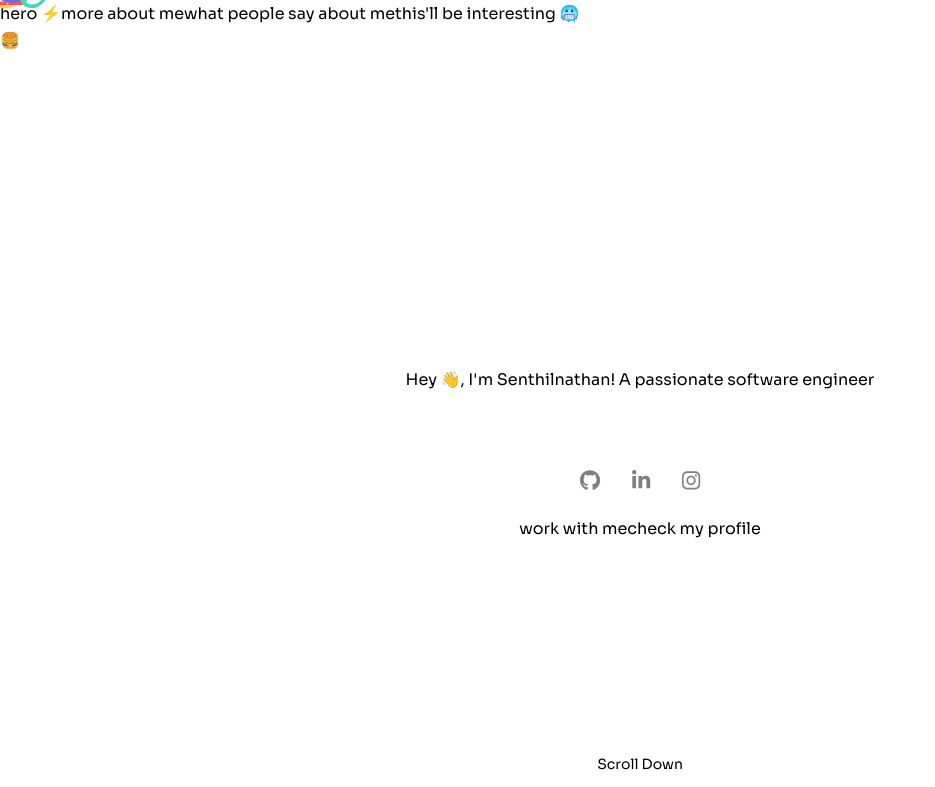
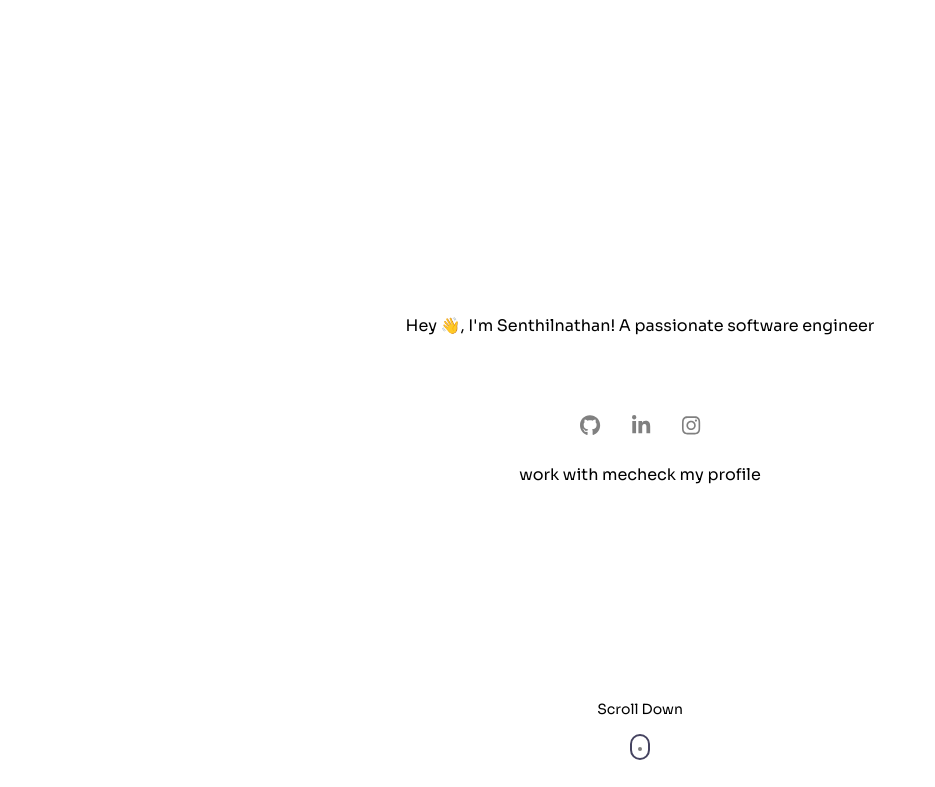
Before and after one commit to ssenthilnathan3/ssenthilnathan3.github.io, a React (Vite) app: page / in a window 1280 px wide. Shown: the top 787 px of the page, without its empty margins (0-935 px from the left). Built offline with nearby package versions, Linux system fonts and the light colour scheme.

Commit message:
changes for routing ;) 6

```diff
--- a/src/App.jsx
+++ b/src/App.jsx
@@ -29,8 +29,8 @@ const App = () => {
   return (
     <HashRouter>
       <div className="absolute inset-0 -z-10 h-full w-full bg-white bg-[radial-gradient(#e5e7eb_1px,transparent_1px)] [background-size:16px_16px]">
-      {window.location.pathname === '/' ? <Navbar /> : null}
-      {window.location.pathname == '/finally' ? <BackButton/> : null}
+      {window.location.pathname === 'https://ssenthilnathan.github.io/' ? <Navbar /> : null}
+      {window.location.pathname == 'https://ssenthilnathan.github.io/#/finally' ? <BackButton/> : null}
         <Routes>
           <Route path="/" element={
             <>
```
